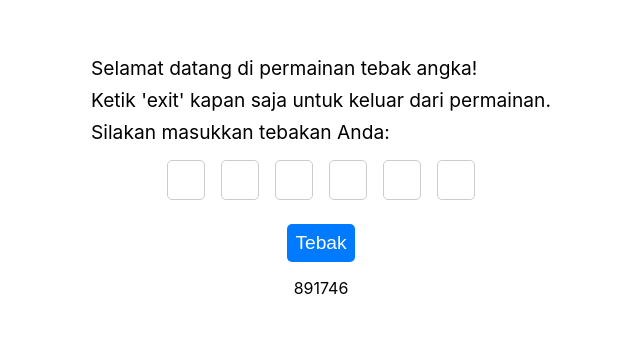
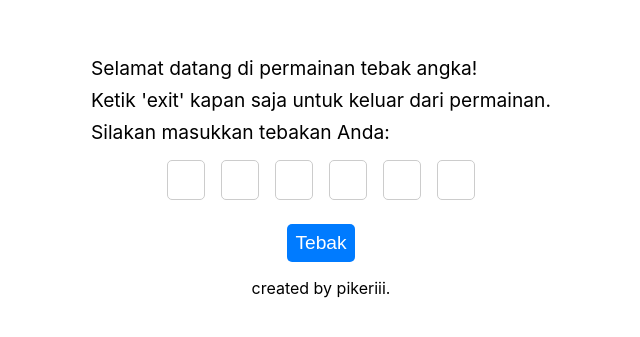
Before and after one commit to fikrimln16/tebakangka-kuy, a React (Create React App) app: page / in a window 1280 px wide. Shown: the part 227-564 px from the top of the page, without its empty margins (319-959 px from the left). Built offline with nearby package versions, Linux system fonts and the light colour scheme.

Commit message:
UPDATED 5/7/2023 : add author

```diff
--- a/src/App.js
+++ b/src/App.js
@@ -85,11 +85,13 @@ const App = () => {
       <button onClick={handleGuess} disabled={gameOver}>
         Tebak
       </button>
-      <div>{array}</div>
       <div>
         {messages.map((message, index) => (
           <p key={index}>{message}</p>
         ))}
+      </div>
+      <div>
+        created by pikeriii.
       </div>
     </div>
   );
```
